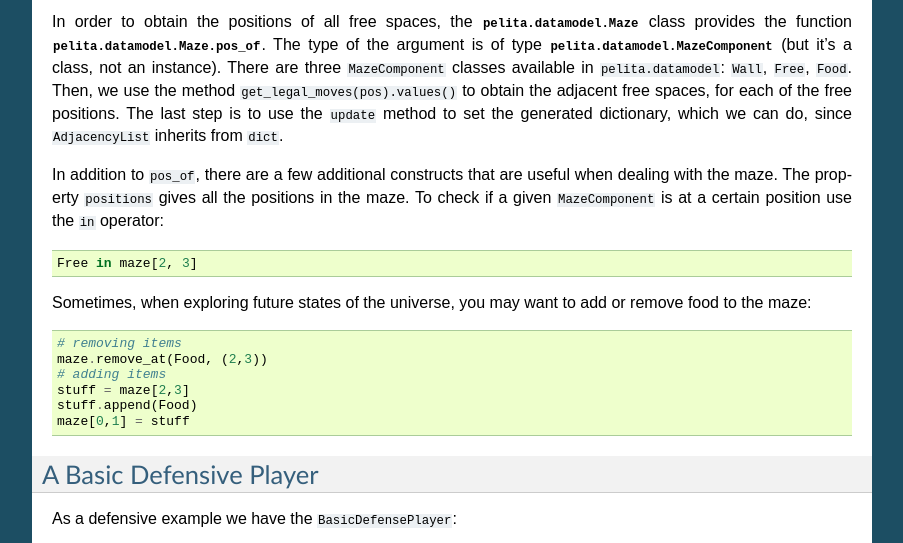
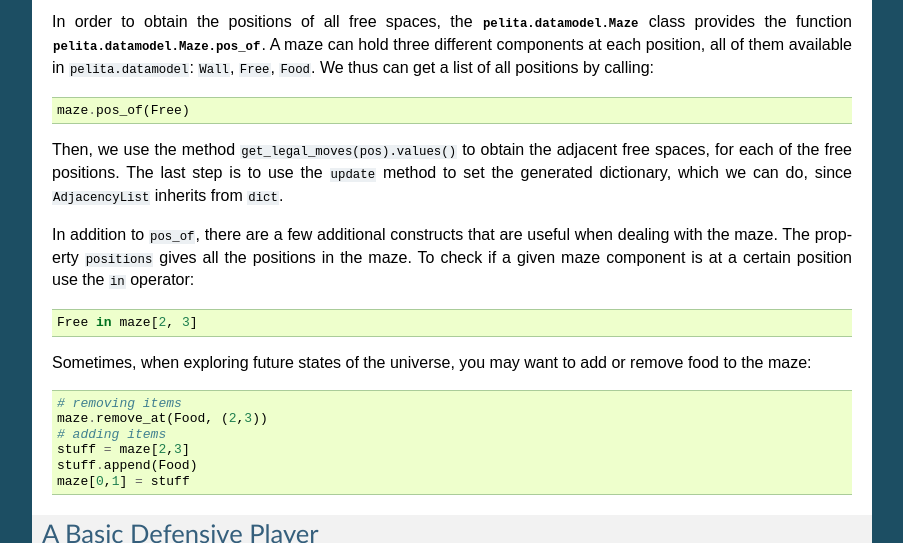
Before and after one commit to ASPP/pelita, a Sphinx documentation site: the page built from doc/source/writing_player.rst, in a window 1280 px wide and 900 px high, scrolled down 5327 px, cut to the strip 224-767 px from the top of the window. Shown: the whole strip, without its empty margins (198-1101 px from the left). Built offline with Sphinx 7.4.7, drawn with Linux system fonts in a browser that asks for light colours; the version number could not be read and is left out.

Commit message:
DOC/RF: Reflect the change that there is no MazeComponent class anymore.

```diff
--- a/doc/source/user-api.rst
+++ b/doc/source/user-api.rst
@@ -82,11 +82,10 @@ Accessing ``pelita.datamodel``
     Team
     Maze
 
-.. rubric:: MazeComponents
+.. rubric:: Maze components
 
 .. autosummary::
 
-    MazeComponent
     Wall
     Free
     Food
--- a/doc/source/writing_player.rst
+++ b/doc/source/writing_player.rst
@@ -282,17 +282,20 @@ Here it is the ``__init__`` of the ``AdjacencyList``:
 
 In order to obtain the positions of all free spaces, the
 `pelita.datamodel.Maze` class provides the function
-`pelita.datamodel.Maze.pos_of`. The type of the argument is of type
-`pelita.datamodel.MazeComponent` (but it's a class, not an instance). There are
-three ``MazeComponent`` classes available in ``pelita.datamodel``: ``Wall``,
-``Free``, ``Food``. Then, we use the method ``get_legal_moves(pos).values()``
-to obtain the adjacent free spaces, for each of the free positions.  The last
-step is to use the ``update`` method to set the generated dictionary, which we
-can do, since ``AdjacencyList`` inherits from ``dict``.
+`pelita.datamodel.Maze.pos_of`. A maze can hold three different components at
+each position, all of them available in ``pelita.datamodel``: ``Wall``,
+``Free``, ``Food``. We thus can get a list of all positions by calling::
+
+    maze.pos_of(Free)
+
+Then, we use the method ``get_legal_moves(pos).values()`` to obtain the
+adjacent free spaces, for each of the free positions.  The last step is to use
+the ``update`` method to set the generated dictionary, which we can do, since
+``AdjacencyList`` inherits from ``dict``.
 
 In addition to ``pos_of``, there are a few additional constructs that are
 useful when dealing with the maze. The property ``positions`` gives all the
-positions in the maze. To check if a given ``MazeComponent`` is at a certain
+positions in the maze. To check if a given maze component is at a certain
 position use the ``in`` operator::
 
     Free in maze[2, 3]
```
